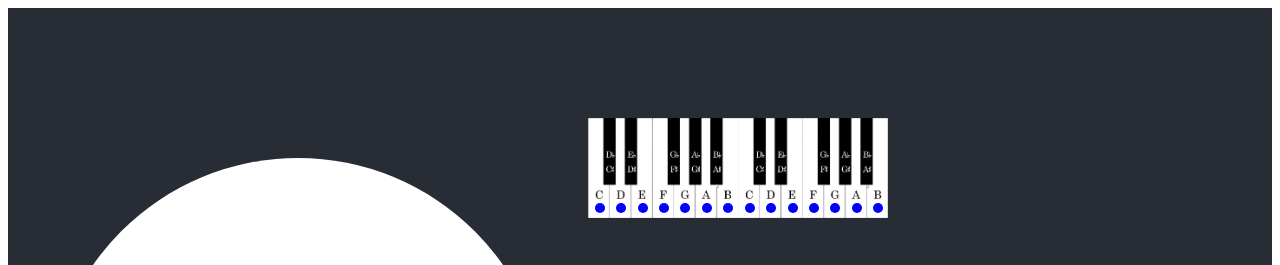
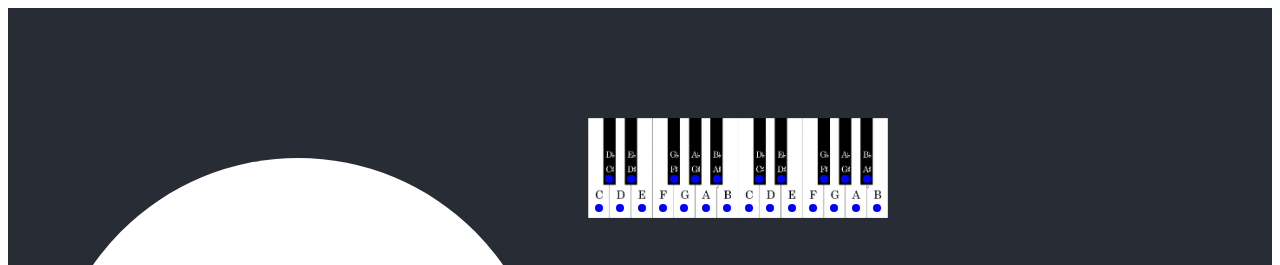
Before and after one commit to aalberti/circle_of_fifths, a React (Create React App) app: page / in a window 1280 px wide. Shown: the top 265 px of the page. Built offline with nearby package versions, Linux system fonts and the light colour scheme.

Commit message:
Press all black keys

```diff
--- a/src/fifths/keyboard/Keyboard.tsx
+++ b/src/fifths/keyboard/Keyboard.tsx
@@ -10,18 +10,28 @@ interface KeyboardProps {
 const Keyboard: FC<KeyboardProps> = ({chordName}) => {
     const keys = [
         {key: "C", octave: 0},
+        {key: "Db", octave: 0},
         {key: "D", octave: 0},
+        {key: "Eb", octave: 0},
         {key: "E", octave: 0},
         {key: "F", octave: 0},
+        {key: "F#", octave: 0},
         {key: "G", octave: 0},
+        {key: "Ab", octave: 0},
         {key: "A", octave: 0},
+        {key: "Bb", octave: 0},
         {key: "B", octave: 0},
         {key: "C", octave: 1},
+        {key: "Db", octave: 1},
         {key: "D", octave: 1},
+        {key: "Eb", octave: 1},
         {key: "E", octave: 1},
         {key: "F", octave: 1},
+        {key: "F#", octave: 1},
         {key: "G", octave: 1},
+        {key: "Ab", octave: 1},
         {key: "A", octave: 1},
+        {key: "Bb", octave: 1},
         {key: "B", octave: 1},
     ]
     const positions = new KeyboardPositions(300, 100);
@@ -34,8 +44,8 @@ const Keyboard: FC<KeyboardProps> = ({chordName}) => {
                 position: "absolute",
                 top: `${y}px`,
                 left: `${x}px`,
-                width: "10px",
-                height: "10px",
+                width: "8px",
+                height: "8px",
                 background: "blue",
                 borderRadius: "50%"
             }}/>)
--- a/src/fifths/keyboard/KeyboardPositions.ts
+++ b/src/fifths/keyboard/KeyboardPositions.ts
@@ -9,16 +9,16 @@ class KeyboardPositions {
         public readonly keyboardHeight: number) {
     }
 
-    static whiteKeys = ["C", "D", "E", "F", "G", "A", "B"]
+    static keys = ["C", "Db", "D", "Eb", "E", "", "F", "F#", "G", "Ab", "A", "Bb", "B"]
 
     keyPosition = (key: string, octaveIndex: number): Position => {
-        let interval = this.keyboardWidth / 14;
-        let keyCenterOffset = interval / 2;
+        let interval = this.keyboardWidth / 28;
         let octaveOffset = this.keyboardWidth / 2 * octaveIndex;
-        let keyIndex = KeyboardPositions.whiteKeys.indexOf(key);
-        let decimalX = keyIndex * interval + keyCenterOffset + 1 + octaveOffset;
+        let keyIndex = KeyboardPositions.keys.indexOf(key);
+        let decimalX = (keyIndex + 1) * interval + octaveOffset;
         let x = Math.round(decimalX);
-        return {x: x, y: 90}
+        const y = Math.round(this.keyboardHeight * (key.length == 1 ? 0.9 : 0.61));
+        return {x: x, y: y}
     };
 }
 
```
Also changed, not shown: 1 other file (tests, documents, lock files or other folders).
